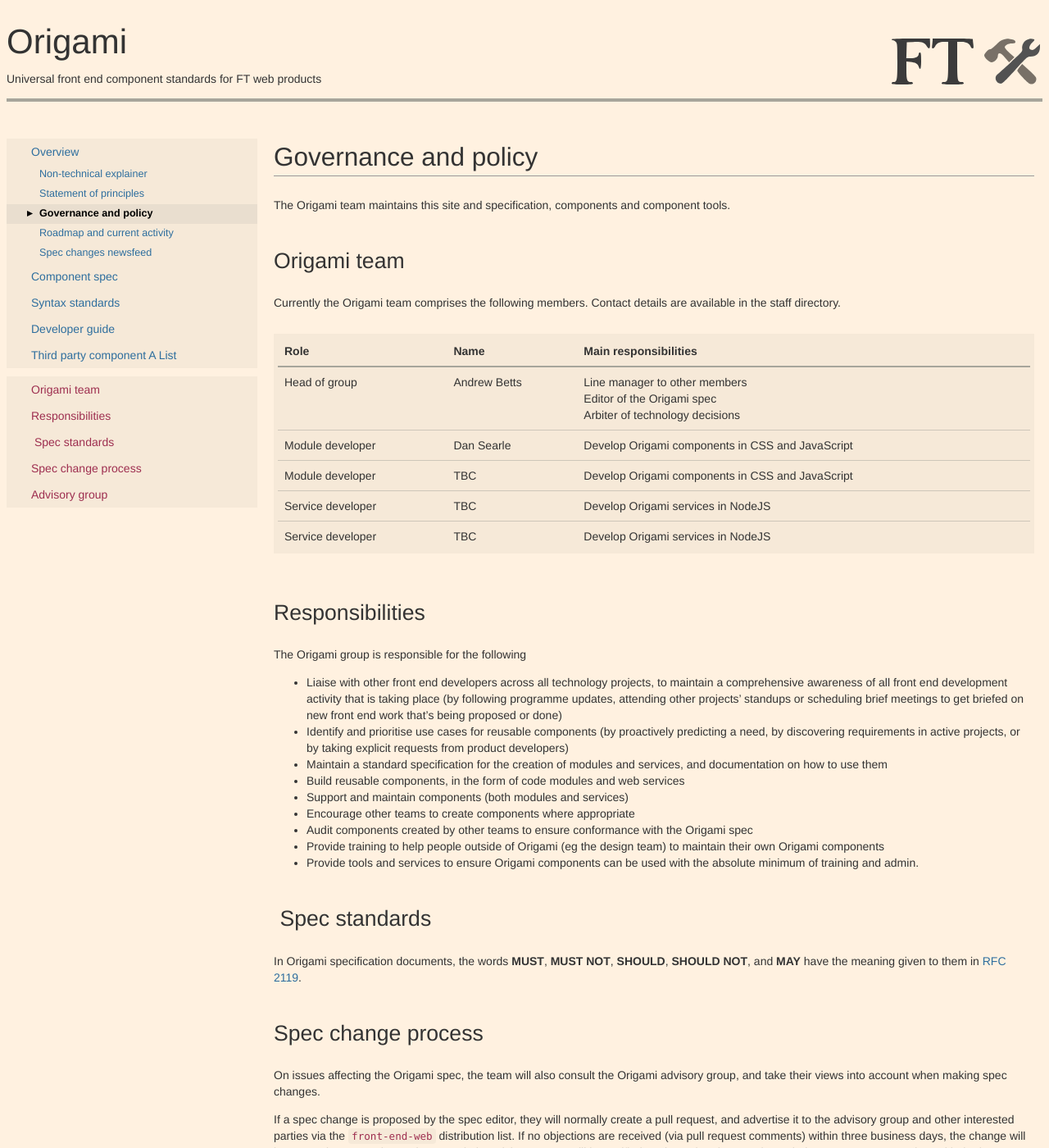
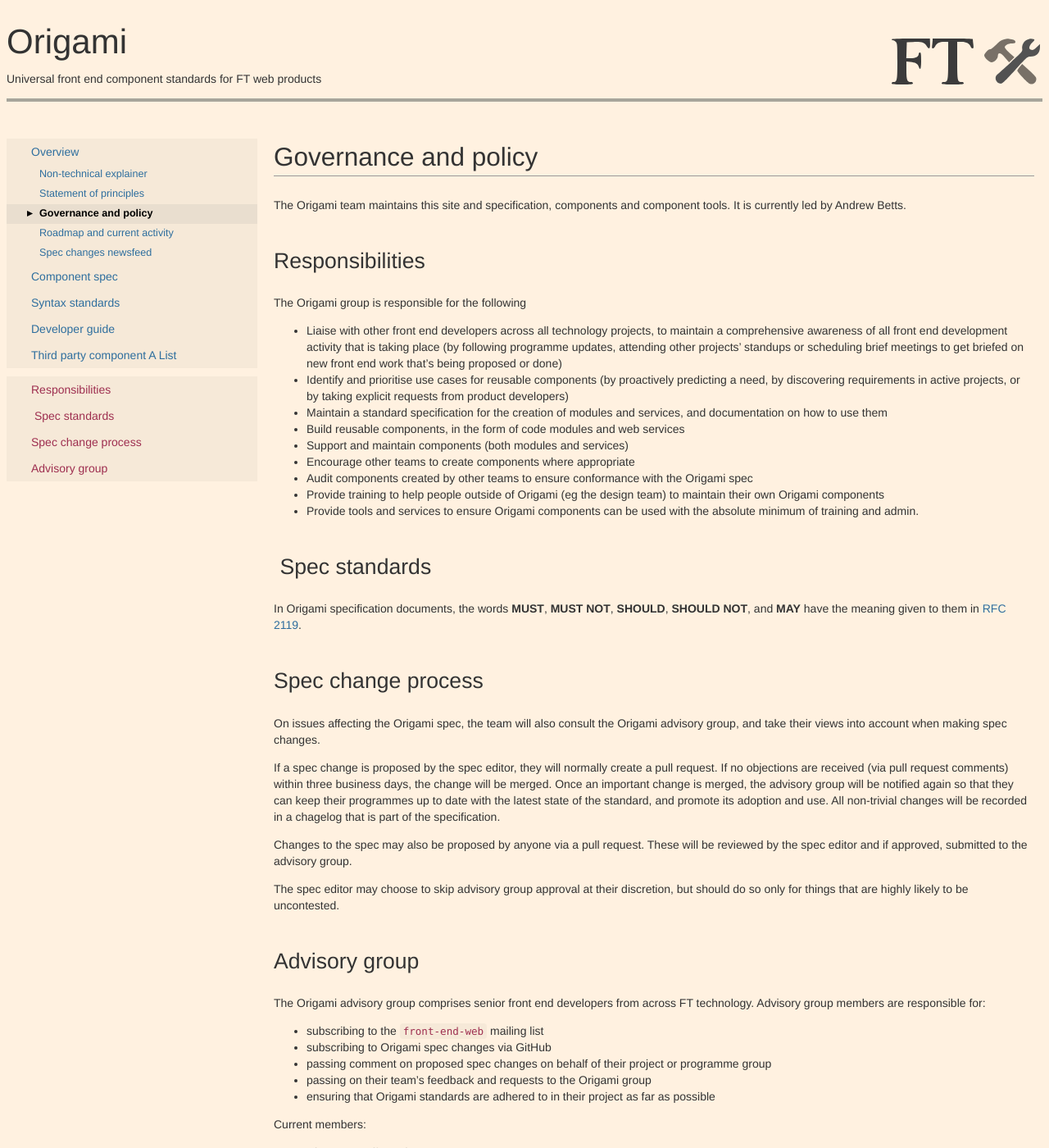
Before and after one commit to Financial-Times/ft-origami, a Jekyll site: the page built from docs/overview/governance.md, in a window 1280 px wide and 1400 px high. Shown: the whole window at 82% size. Built offline with Jekyll 4.4.1, drawn with Linux system fonts in a browser that asks for light colours; some of the changed text lies outside the part shown.

Commit message:
Update governance in light of changes feed and limitations on size of team

```diff
--- a/docs/overview/governance.md
+++ b/docs/overview/governance.md
@@ -7,39 +7,7 @@ permalink: /docs/overview/governance/
 
 # Governance and policy
 
-The Origami team maintains this site and specification, components and component tools.
-
-## Origami team
-
-Currently the Origami team comprises the following members.  Contact details are available in the staff directory.
-
-<table class='o-techdocs-table'>
-<tr>
-	<th>Role</th>
-	<th>Name</th>
-	<th>Main responsibilities</th>
-</tr><tr>
-	<td>Head of group</td>
-	<td>Andrew Betts</td>
-	<td>Line manager to other members<br/>Editor of the Origami spec<br/>Arbiter of technology decisions</td>
-</tr><tr>
-	<td>Module developer</td>
-	<td>Dan Searle</td>
-	<td>Develop Origami components in CSS and JavaScript</td>
-</tr><tr>
-	<td>Module developer</td>
-	<td>TBC</td>
-	<td>Develop Origami components in CSS and JavaScript</td>
-</tr><tr>
-	<td>Service developer</td>
-	<td>TBC</td>
-	<td>Develop Origami services in NodeJS</td>
-</tr><tr>
-	<td>Service developer</td>
-	<td>TBC</td>
-	<td>Develop Origami services in NodeJS</td>
-</tr>
-</table>
+The Origami team maintains this site and specification, components and component tools.  It is currently led by Andrew Betts.
 
 ## Responsibilities
 
@@ -63,7 +31,7 @@ In Origami specification documents, the words **MUST**, **MUST NOT**, **SHOULD**
 
 On issues affecting the Origami spec, the team will also consult the Origami advisory group, and take their views into account when making spec changes.
 
-If a spec change is proposed by the spec editor, they will normally create a pull request, and advertise it to the advisory group and other interested parties via the `front-end-web` distribution list.  If no objections are received (via pull request comments) within three business days, the change will be merged.  Once a change is merged, the advisory group will be notified again so that they can keep their programmes up to date with the latest state of the standard, and promote its adoption and use.
+If a spec change is proposed by the spec editor, they will normally create a pull request.  If no objections are received (via pull request comments) within three business days, the change will be merged.  Once an important change is merged, the advisory group will be notified again so that they can keep their programmes up to date with the latest state of the standard, and promote its adoption and use.  All non-trivial changes will be recorded in a chagelog that is part of the specification.
 
 Changes to the spec may also be proposed by anyone via a pull request.  These will be reviewed by the spec editor and if approved, submitted to the advisory group.
 
```
